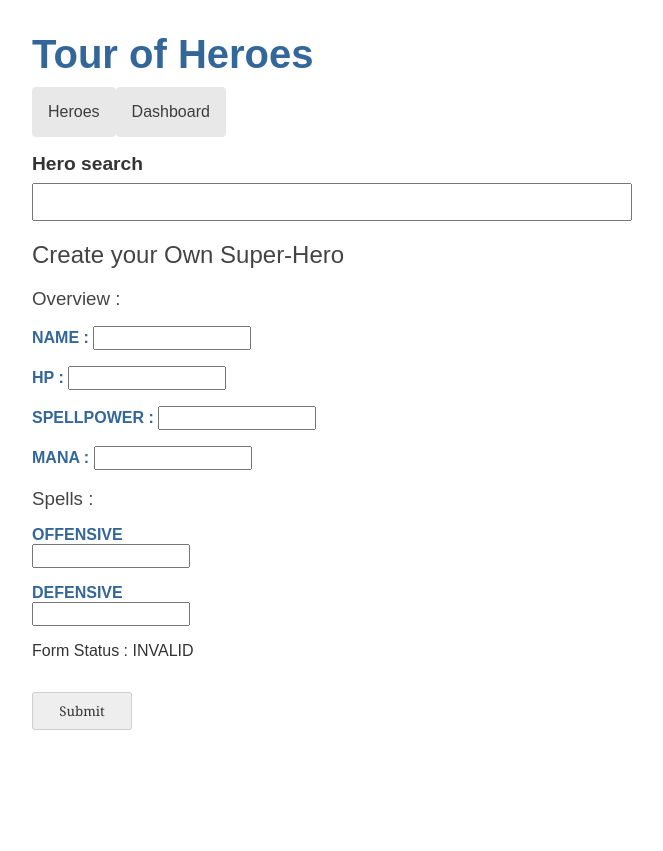
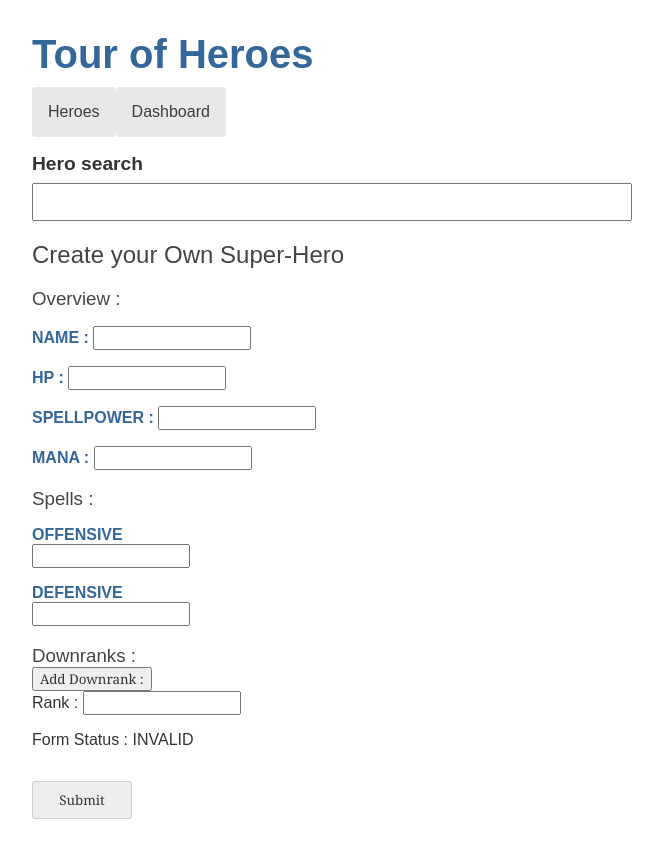
Before and after one commit to Krysyx/Angular-tour-of-heroes, an Angular app: page /hero/create in a window 1280 px wide. Shown: the whole page, without its empty margins (0-663 px from the left). Before the commit the page ends 800 px from the top, so only its background shows below. Built offline with nearby package versions, Linux system fonts and the light colour scheme.

Commit message:
created nested form array

```diff
--- a/src/app/create-hero/create-hero.component.html
+++ b/src/app/create-hero/create-hero.component.html
@@ -5,12 +5,12 @@
     <label *ngFor="let input of inputs" class="form-control">
       <span class="hero-keys">{{ input.toUpperCase() }} : </span>
       <input
-        *ngIf="input !== 'name'; else nameInput"
+        *ngIf="input !== 'name'; else required"
         type="text"
         formControlName="{{ input }}"
       />
-      <ng-template #nameInput>
-        <input type="text" formControlName="{{ input }}" required />
+      <ng-template #required>
+        <input type="text" [formControlName]="input" required />
       </ng-template>
     </label>
 
@@ -19,8 +19,19 @@
 
       <label class="form-group-spells" *ngFor="let spell of spells">
         <span class="hero-keys">{{ spell.toUpperCase() }}</span>
-        <input type="text" formControlName="{{ spell }}" />
+        <input type="text" [formControlName]="spell" />
       </label>
+    </div>
+
+    <div formArrayName="downRanks">
+      <h3>Downranks :</h3>
+      <button (click)="addDownRank()">Add Downrank :</button>
+      <div *ngFor="let downRank of getDownRanks().controls; let index = index">
+        <label>
+          Rank :
+          <input type="text" [formControlName]="index" />
+        </label>
+      </div>
     </div>
 
     <p>Form Status : {{ heroForm.status }}</p>
--- a/src/app/create-hero/create-hero.component.ts
+++ b/src/app/create-hero/create-hero.component.ts
@@ -1,5 +1,5 @@
 import { Component, OnInit } from "@angular/core";
-import { FormBuilder, Validators } from "@angular/forms";
+import { FormArray, FormBuilder, Validators } from "@angular/forms";
 import hs from "../utils/heroStats";
 
 @Component({
@@ -17,7 +17,7 @@ export class CreateHeroComponent implements OnInit {
       offensive: [""],
       defensive: [""],
     }),
-    downRanks: this.formBuilder.array([this.formBuilder.control(null)]),
+    downRanks: this.formBuilder.array([this.formBuilder.control("")]),
   });
 
   inputs: string[] = Object.keys(this.heroForm.controls).filter((key) =>
@@ -40,6 +40,10 @@ export class CreateHeroComponent implements OnInit {
   }
 
   getDownRanks() {
-    return this.heroForm.get("downRanks");
+    return this.heroForm.get("downRanks") as FormArray;
+  }
+
+  addDownRank() {
+    this.getDownRanks().push(this.formBuilder.control(""));
   }
 }
```
